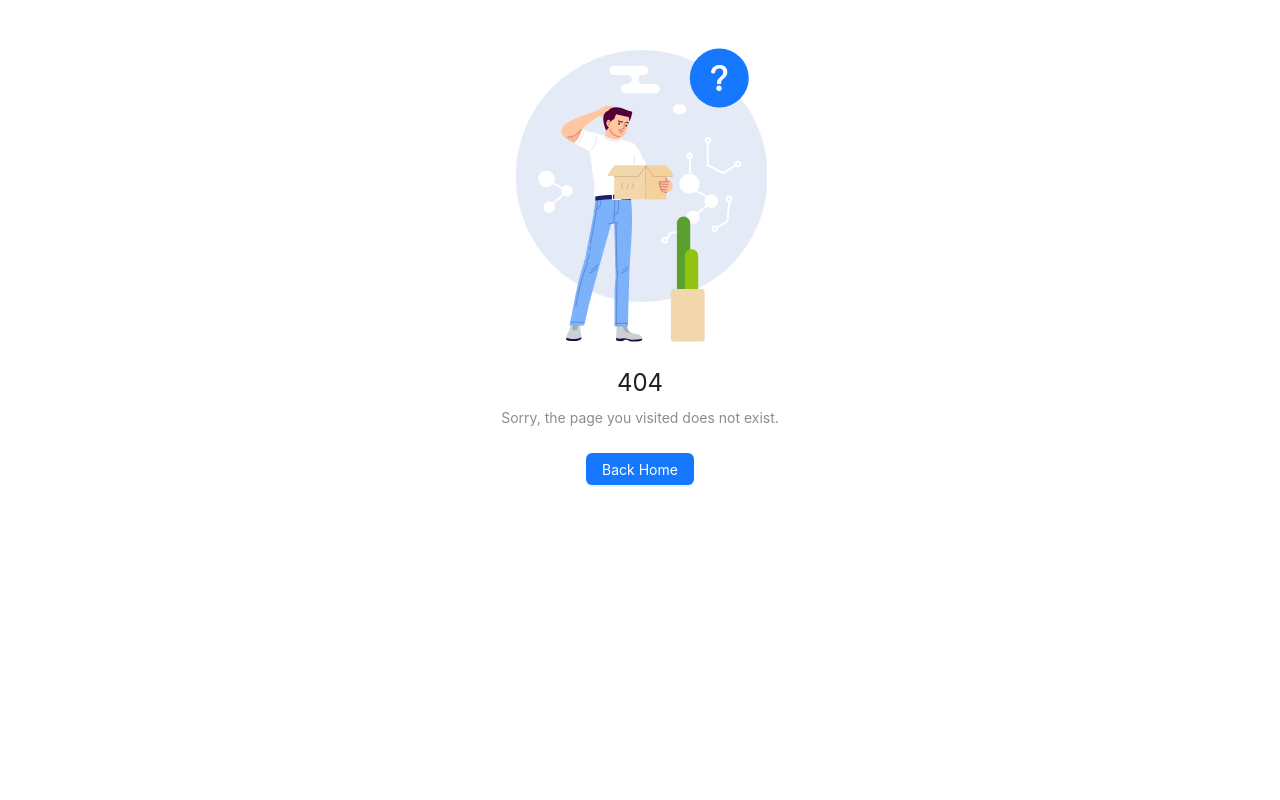
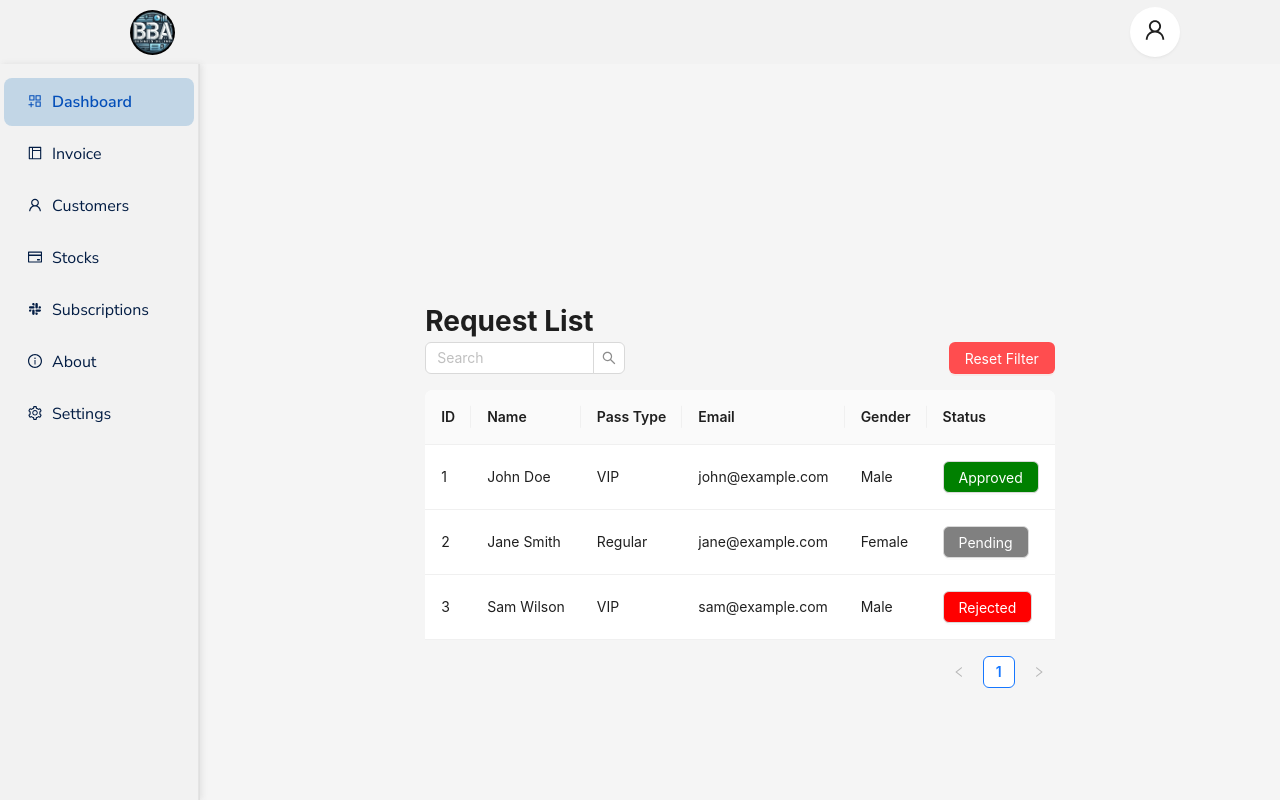
Before and after one commit to Nagarajukasarla/UrbanAccess-admin, a React (Vite) app in the folder client/: page /app/invoice in a window 1280 px wide. Before the commit this address had no page. Built offline with nearby package versions, Linux system fonts and the light colour scheme.

Commit message:
Added StatusButton, RequestTable

```diff
--- /dev/null
+++ b/client/src/components/common/StatusButton.tsx
@@ -0,0 +1,27 @@
+import React from "react";
+import { Button } from "antd";
+
+type StatusButtonProps = {
+  status: string;
+};
+
+const getStatusColor = (status: string): "green" | "red" | "gray" => {
+  switch (status.toLowerCase()) {
+    case "approved":
+      return "green";
+    case "rejected":
+      return "red";
+    default:
+      return "gray";
+  }
+};
+
+const StatusButton: React.FC<StatusButtonProps> = ({ status }) => {
+  return (
+    <Button style={{ backgroundColor: getStatusColor(status), color: "white" }}>
+      {status}
+    </Button>
+  );
+};
+
+export default StatusButton;
--- /dev/null
+++ b/client/src/components/feature/RequestTable.tsx
@@ -0,0 +1,46 @@
+import React from "react";
+import { Table, Button, Input } from "antd";
+import StatusButton from "../common/StatusButton"; // Ensure StatusButton is correctly typed
+
+const { Search } = Input;
+
+type RequestData = {
+  id: string;
+  name: string;
+  passType: string;
+  email: string;
+  gender: string;
+  status: string;
+};
+
+type RequestTableProps = {
+  data: RequestData[];
+};
+
+const RequestTable: React.FC<RequestTableProps> = ({ data }) => {
+  const columns = [
+    { title: "ID", dataIndex: "id", key: "id" },
+    { title: "Name", dataIndex: "name", key: "name" },
+    { title: "Pass Type", dataIndex: "passType", key: "passType" },
+    { title: "Email", dataIndex: "email", key: "email" },
+    { title: "Gender", dataIndex: "gender", key: "gender" },
+    {
+      title: "Status",
+      dataIndex: "status",
+      key: "status",
+      render: (status: string) => <StatusButton status={status} />
+    },
+  ];
+
+  return (
+    <div>
+      <div style={{ display: "flex", justifyContent: "space-between", marginBottom: 16 }}>
+        <Search placeholder="Search" style={{ width: 200 }} />
+        <Button type="primary" danger>Reset Filter</Button>
+      </div>
+      <Table columns={columns} dataSource={data} rowKey="id" />
+    </div>
+  );
+};
+
+export default RequestTable;
--- /dev/null
+++ b/client/src/pages/Invoice.tsx
@@ -0,0 +1,19 @@
+import React from "react";
+import RequestTable from "../components/feature/RequestTable";
+
+const requestData = [
+    { id: "1", name: "John Doe", passType: "VIP", email: "john@example.com", gender: "Male", status: "Approved" },
+    { id: "2", name: "Jane Smith", passType: "Regular", email: "jane@example.com", gender: "Female", status: "Pending" },
+    { id: "3", name: "Sam Wilson", passType: "VIP", email: "sam@example.com", gender: "Male", status: "Rejected" },
+  ];
+
+export const Invoice: React.FC = () => {
+    return (
+        <div>
+          <h1>Request List</h1>
+          <RequestTable data={requestData} />
+        </div>
+      );
+};
+
+export default Invoice;
--- a/client/src/pages/NotFound.tsx
+++ b/client/src/pages/NotFound.tsx
@@ -1,13 +1,27 @@
-import React from 'react';
-import { Button, Result } from 'antd';
+import React from "react";
+import { Button, Result } from "antd";
+import { useNavigate } from "react-router-dom";
 
-const NotFound: React.FC = () => (
+const NotFound: React.FC = () => {
+  const navigate = useNavigate();
+
+  const navigateTo = (path: string): void => {
+    navigate(path);
+    console.log(`Navigating from ${window.location.pathname} to ${path}`);
+  };
+
+  return (
     <Result
         status="404"
         title="404"
         subTitle="Sorry, the page you visited does not exist."
-    extra={<Button type="primary">Back Home</Button>}
+        extra={
+            <Button type="primary" onClick={() => navigateTo("/")}>
+                Back Home
+            </Button>
+            }
     />
   );
+};
 
 export default NotFound;
--- a/client/src/router/AppRouter.tsx
+++ b/client/src/router/AppRouter.tsx
@@ -11,6 +11,7 @@ const Dashboard = React.lazy(() => import("../pages/Dashboard"));
 const Applications = React.lazy(() => import("../pages/Applications"));
 const UserManagement = React.lazy(() => import("../pages/UserManagement"));
 const Settings = React.lazy(() => import("../pages/Settings"));
+const Invoice = React.lazy(() => import("../pages/Invoice"));
 
 const NotFound = React.lazy(() => import("../pages/NotFound"));
 
@@ -38,6 +39,7 @@ const AppRoutes: React.FC = () => (
                 <Route path="/" element={<Dashboard />} />
                 <Route path="/app">
                     <Route path="dashboard" element={<Dashboard />} />
+                    <Route path="invoice" element={<Invoice />} />
                     <Route path="applications" element={<Applications />} />
                     <Route path="user-management" element={<UserManagement />} />
                     <Route path="settings" element={<Settings />} />
```
Lines whose indentation alone changed are shown as unchanged.
